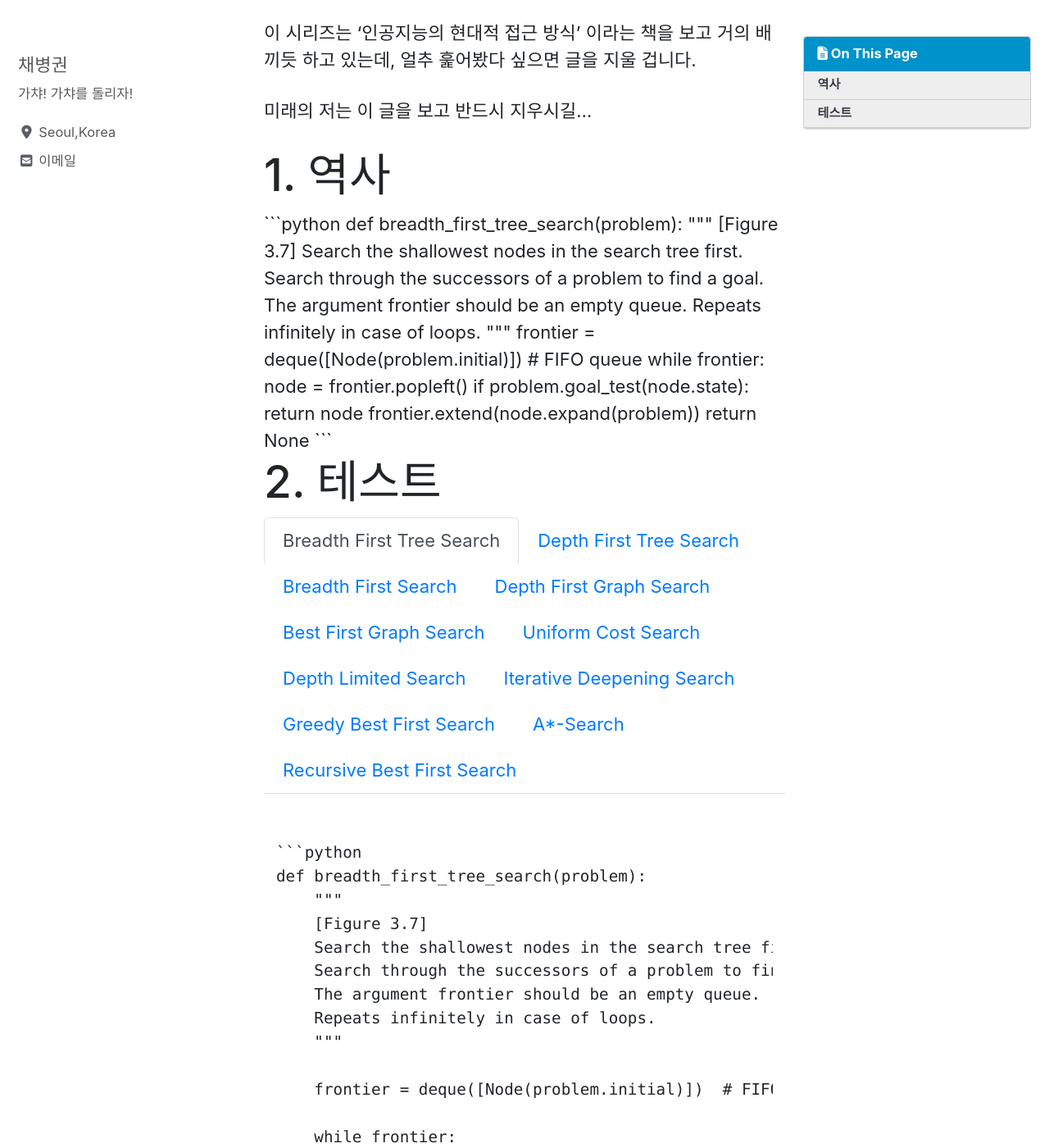
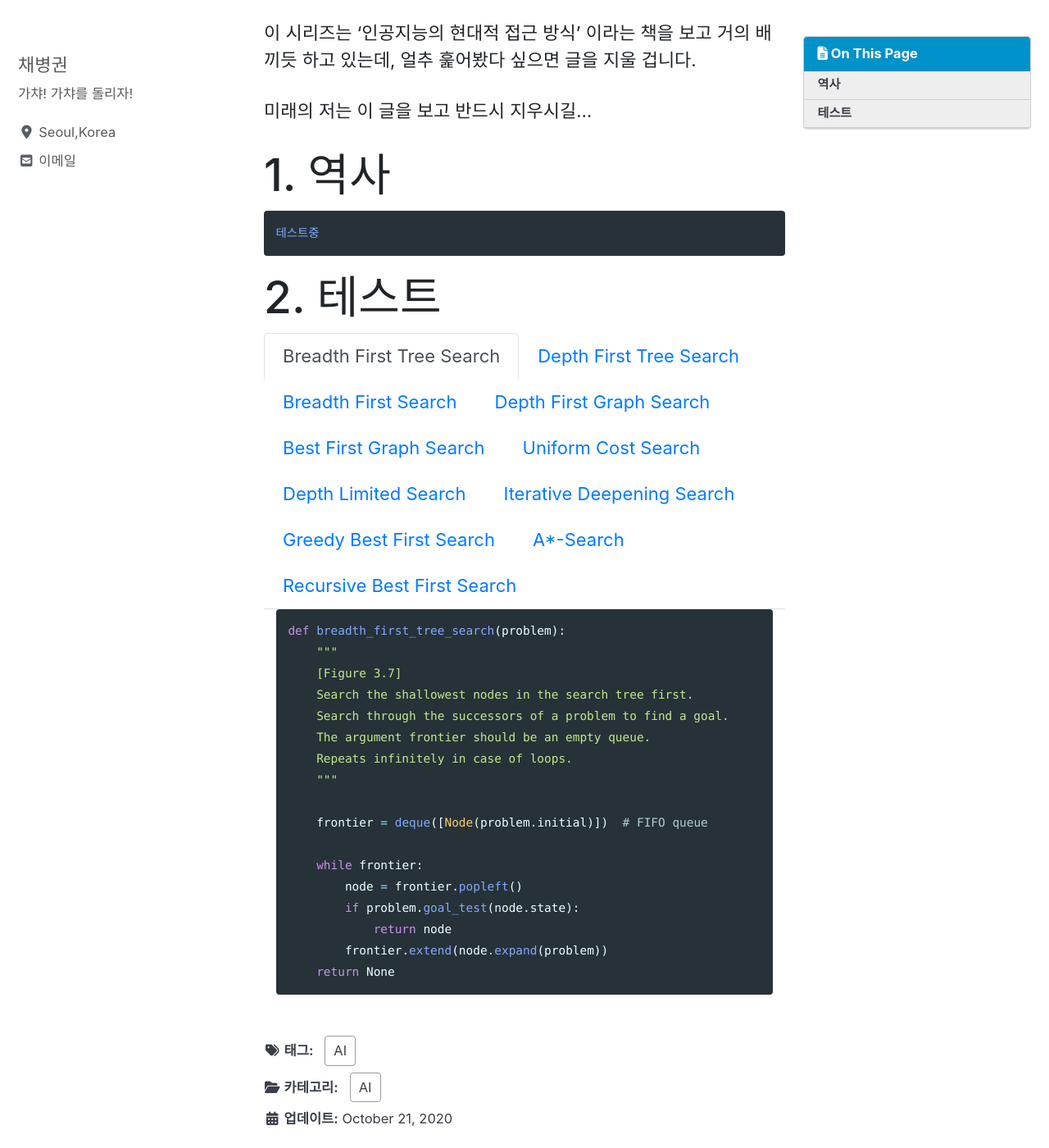
Before and after one commit to ByeongGwonChae/mynotebook, a Jekyll site: the page built from _posts/2020-10-21-인공지능-01_소개.md, in a window 1280 px wide and 1400 px high, scrolled down 201 px. Shown: the whole window at 82% size. Built offline with Jekyll 4.4.1, drawn with Linux system fonts in a browser that asks for light colours; cached includes are drawn as plain includes; nearby versions of some CDN libraries; some of the changed text lies outside the part shown.

Commit message:
Update 2020-10-21-인공지능-01_소개.md

````diff
--- a/_posts/2020-10-21-인공지능-01_소개.md
+++ b/_posts/2020-10-21-인공지능-01_소개.md
@@ -20,26 +20,10 @@ toc_sticky: true
 
 # 역사
 
-<div>
+<div markdown="1">
 
-```python
-def breadth_first_tree_search(problem):
-    """
-    [Figure 3.7]
-    Search the shallowest nodes in the search tree first.
-    Search through the successors of a problem to find a goal.
-    The argument frontier should be an empty queue.
-    Repeats infinitely in case of loops.
-    """
-
-    frontier = deque([Node(problem.initial)])  # FIFO queue
-
-    while frontier:
-        node = frontier.popleft()
-        if problem.goal_test(node.state):
-            return node
-        frontier.extend(node.expand(problem))
-    return None
+```js
+테스트중
 ```
 
 </div>
@@ -87,8 +71,7 @@ def breadth_first_tree_search(problem):
 	<!-- Tab panes -->
 	<div class="tab-content">
 		<div class="tab-pane container active" id="breadth_first_tree_search">
-<pre markdown="1"><code>
-
+    <div markdown="1">
 ```python
 def breadth_first_tree_search(problem):
     """
@@ -108,41 +91,14 @@ def breadth_first_tree_search(problem):
         frontier.extend(node.expand(problem))
     return None
 ```
-
-</code></pre>
+</div>
 		</div>
 		<div class="tab-pane container fade" id="depth_first_tree_search">
 4123123
 		</div>
 		<div class="tab-pane container fade" id="algorithm3">
-    <div markdown="1">
-
-```python
-def breadth_first_tree_search(problem):
-    """
-    [Figure 3.7]
-    Search the shallowest nodes in the search tree first.
-    Search through the successors of a problem to find a goal.
-    The argument frontier should be an empty queue.
-    Repeats infinitely in case of loops.
-    """
-
-    frontier = deque([Node(problem.initial)])  # FIFO queue
-
-    while frontier:
-        node = frontier.popleft()
-        if problem.goal_test(node.state):
-            return node
-        frontier.extend(node.expand(problem))
-    return None
-```
-
-</div>
 		</div>
 		<div class="tab-pane container fade" id="algorithm4">
-<div markdown="1">
-**테스트**
-</div>
 		</div>
 		<div class="tab-pane container fade" id="algorithm5">
 		</div>
````
